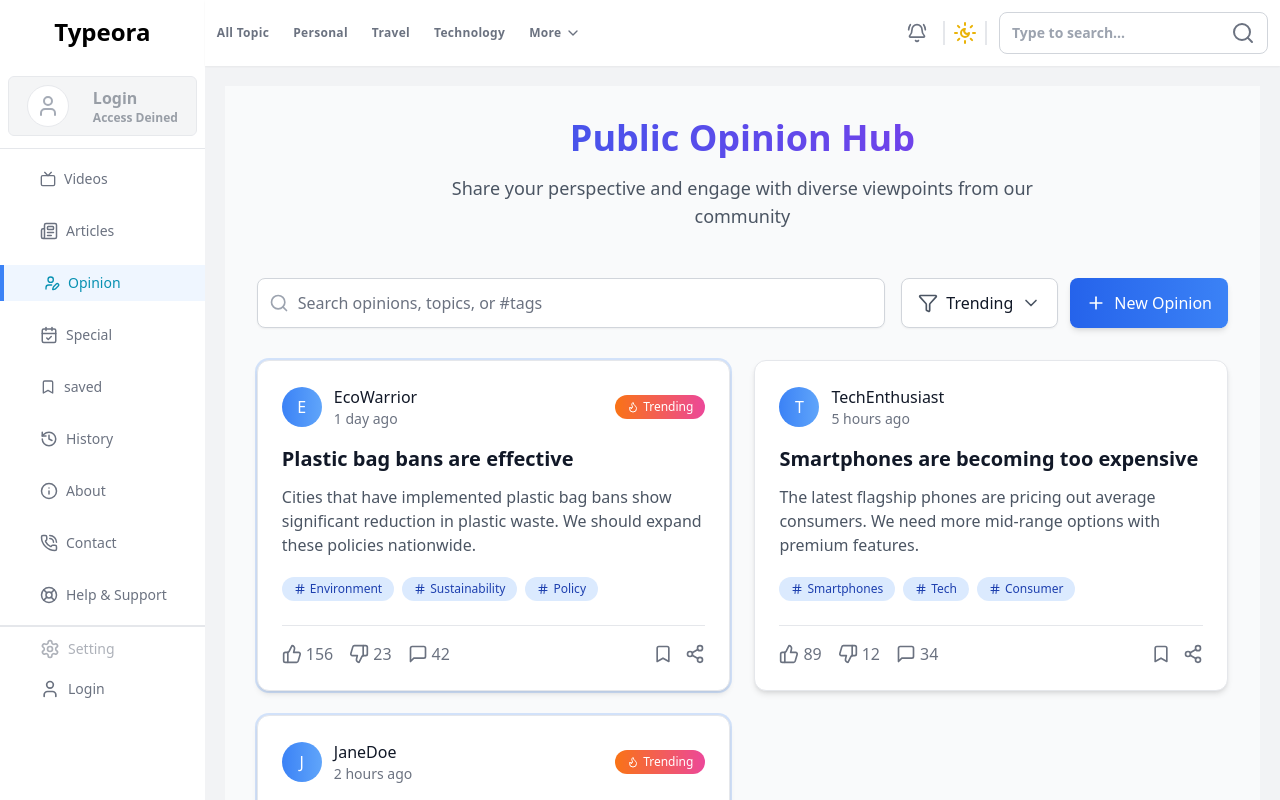
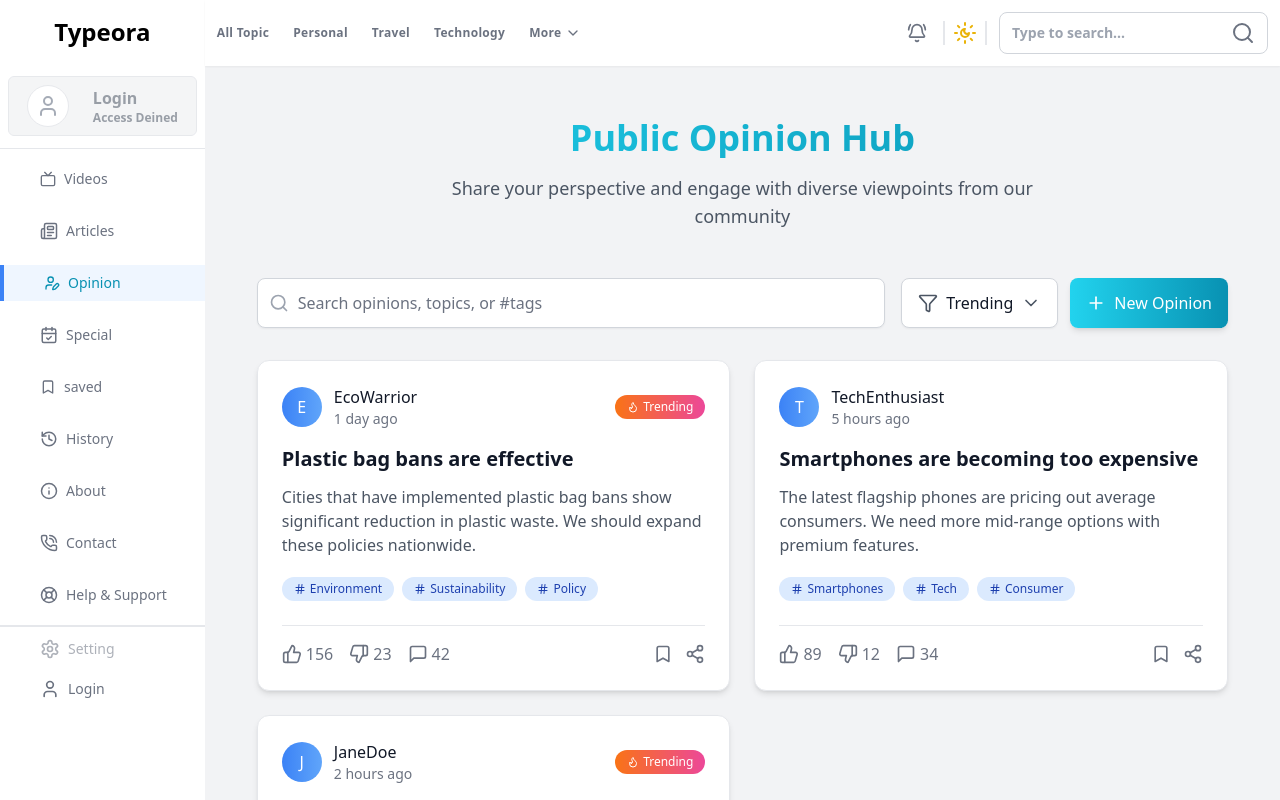
Before and after one commit to Jitupra9/typeora-media-platform, a React (Create React App) app in the folder client/: page /opinion in a window 1280 px wide. Built offline with nearby package versions, Linux system fonts and the light colour scheme.

Commit message:
change ui design of Opinion box

```diff
--- a/client/src/pages/Opinion.jsx
+++ b/client/src/pages/Opinion.jsx
@@ -154,11 +154,10 @@ function Opinion() {
   };
 
   return (
-    <div className="min-h-screen bg-gray-50 dark:bg-gray-950 text-gray-900 dark:text-gray-100 py-8 px-4 sm:px-6 lg:px-8">
+    <div className="min-h-screen  text-gray-900 dark:text-gray-100 py-8 px-4 sm:px-6 lg:px-8">
       <div className="max-w-6xl mx-auto">
-        {/* Hero Section */}
         <div className="text-center mb-12">
-          <h1 className="text-4xl font-bold mb-4 bg-gradient-to-r from-blue-600 to-purple-600 bg-clip-text text-transparent">
+          <h1 className="text-4xl font-bold mb-4 bg-gradient-to-r from-cyan-400 to-cyan-600 bg-clip-text text-transparent">
             Public Opinion Hub
           </h1>
           <p className="text-lg text-gray-600 dark:text-gray-400 max-w-2xl mx-auto">
@@ -166,8 +165,6 @@ function Opinion() {
             community
           </p>
         </div>
-
-        {/* Search and Filter Bar */}
         <div className="flex flex-col sm:flex-row gap-4 mb-8">
           <div className="relative flex-grow">
             <div className="absolute inset-y-0 left-0 pl-3 flex items-center pointer-events-none">
@@ -243,7 +240,7 @@ function Opinion() {
 
             <button
               onClick={() => setShowForm(!showForm)}
-              className="inline-flex items-center px-4 py-3 bg-gradient-to-r from-blue-600 to-blue-500 text-white font-medium rounded-lg shadow-md hover:from-blue-700 hover:to-blue-600 focus:outline-none focus:ring-2 focus:ring-blue-500 focus:ring-offset-2 transition-all"
+              className="inline-flex items-center px-4 py-3 bg-gradient-to-r from-cyan-400 to-cyan-600 text-white font-medium rounded-lg shadow-md hover:from-blue-700 hover:to-blue-600 focus:outline-none focus:ring-2 focus:ring-blue-500 focus:ring-offset-2 transition-all"
             >
               <Plus className="h-5 w-5 mr-2" /> New Opinion
             </button>
@@ -338,16 +335,12 @@ function Opinion() {
             </form>
           </div>
         )}
-
-        {/* Opinions Grid */}
         {filteredOpinions.length > 0 ? (
           <div className="grid grid-cols-1 md:grid-cols-2 lg:grid-cols-2 gap-6">
             {filteredOpinions.map((opinion) => (
               <div
                 key={opinion.id}
-                className={`bg-white dark:bg-gray-800 rounded-xl shadow-md overflow-hidden border border-gray-200 dark:border-gray-700 transition-all hover:shadow-lg ${
-                  opinion.trending ? "ring-2 ring-blue-500/20" : ""
-                }`}
+                className={`bg-white dark:bg-gray-800 rounded-xl shadow-md overflow-hidden border border-gray-200 dark:border-gray-700 transition-all hover:shadow-lg `}
               >
                 <div className="p-6">
                   {/* Author and Metadata */}
```
